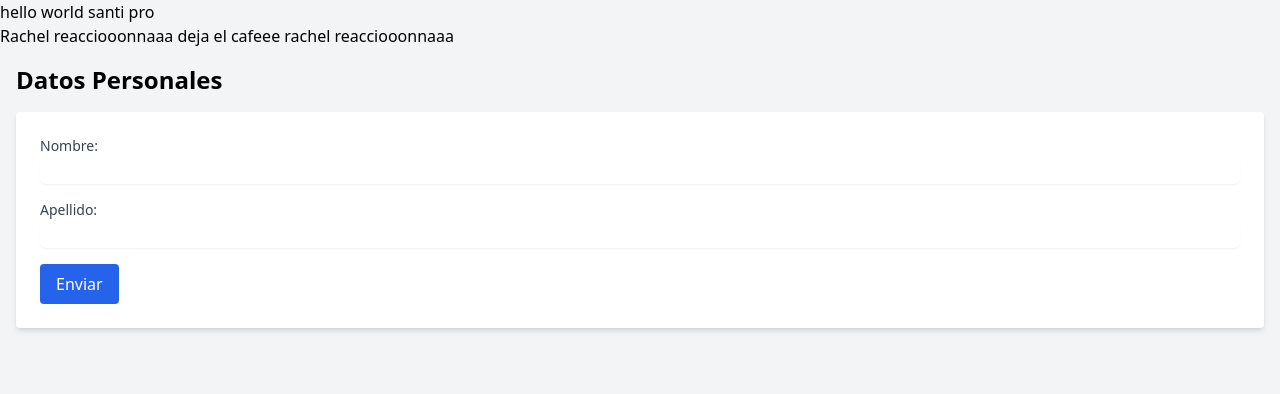
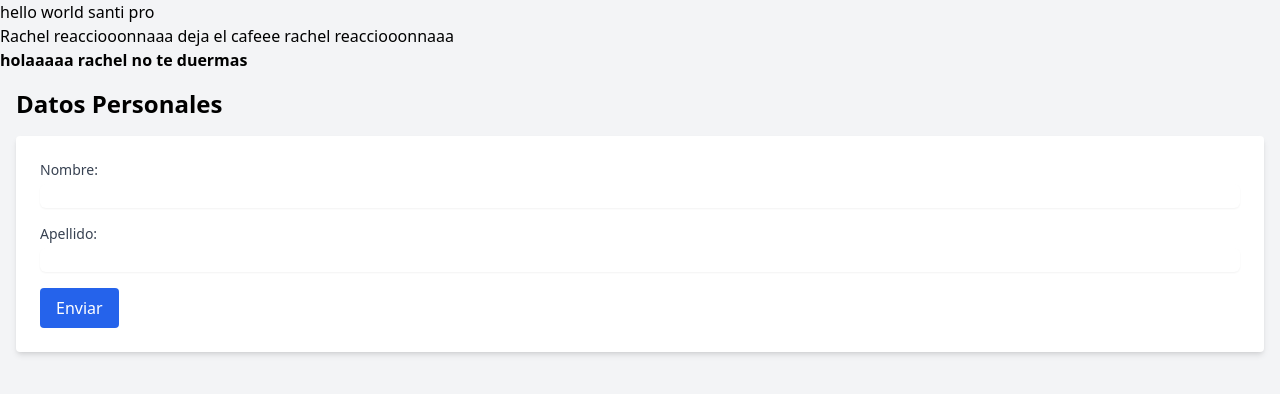
Before and after one commit to bram0305/proyecto-final-IHC, a plain HTML site: page src/main/resources/templates/datospersonales.html in a window 1280 px wide. Drawn offline with nearby package versions, Linux system fonts and the light colour scheme.

Commit message:
abraham es pro1

```diff
--- a/src/main/resources/templates/datospersonales.html
+++ b/src/main/resources/templates/datospersonales.html
@@ -10,6 +10,7 @@
 <body class="bg-gray-100 min-h-screen">
     <h1>hello world santi pro</h1>
     <h2>Rachel reacciooonnaaa deja el cafeee rachel reacciooonnaaa</h2>
+    <p><strong>holaaaaa rachel no te duermas</strong></p>
     <div class="container mx-auto p-4">
         <h1 class="text-2xl font-bold mb-4">Datos Personales</h1>
         <form action="/datospersonales" method="post" class="bg-white p-6 rounded shadow-md">
```
